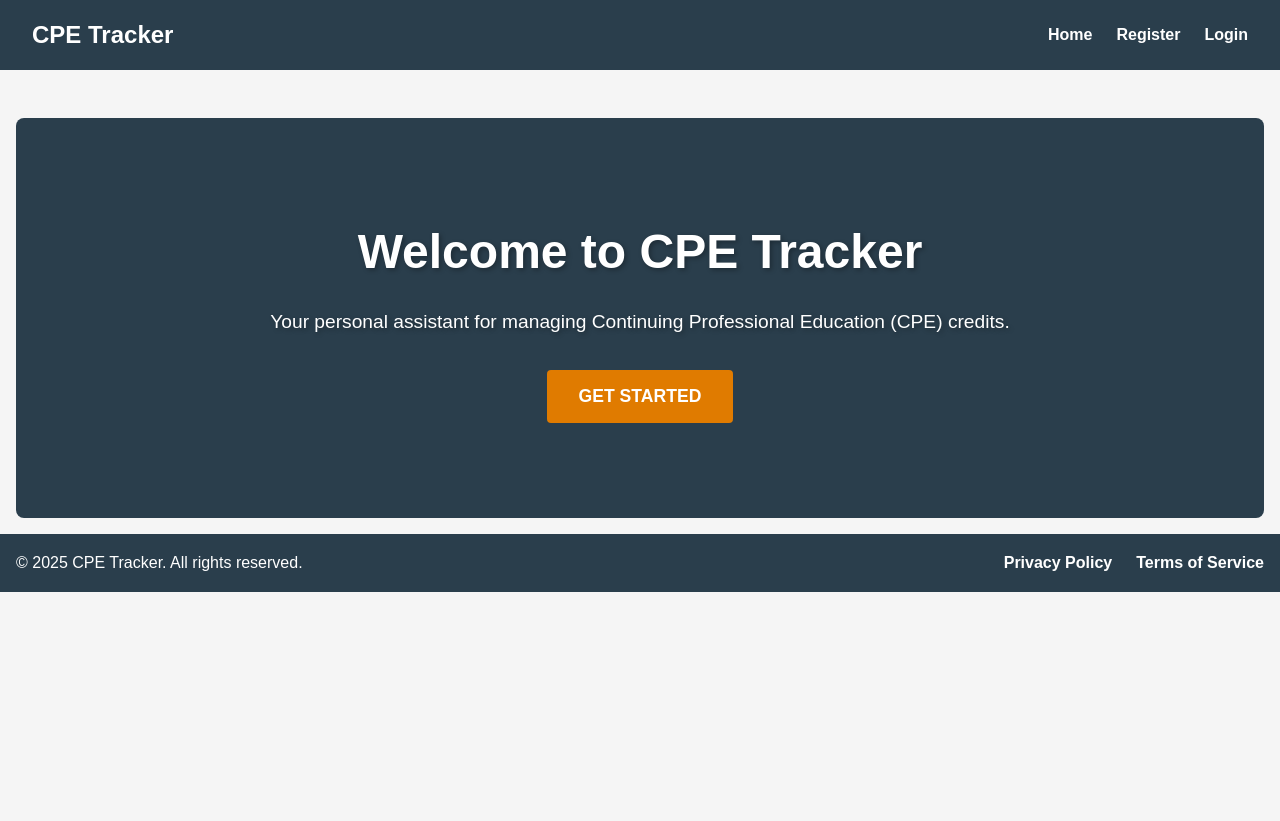
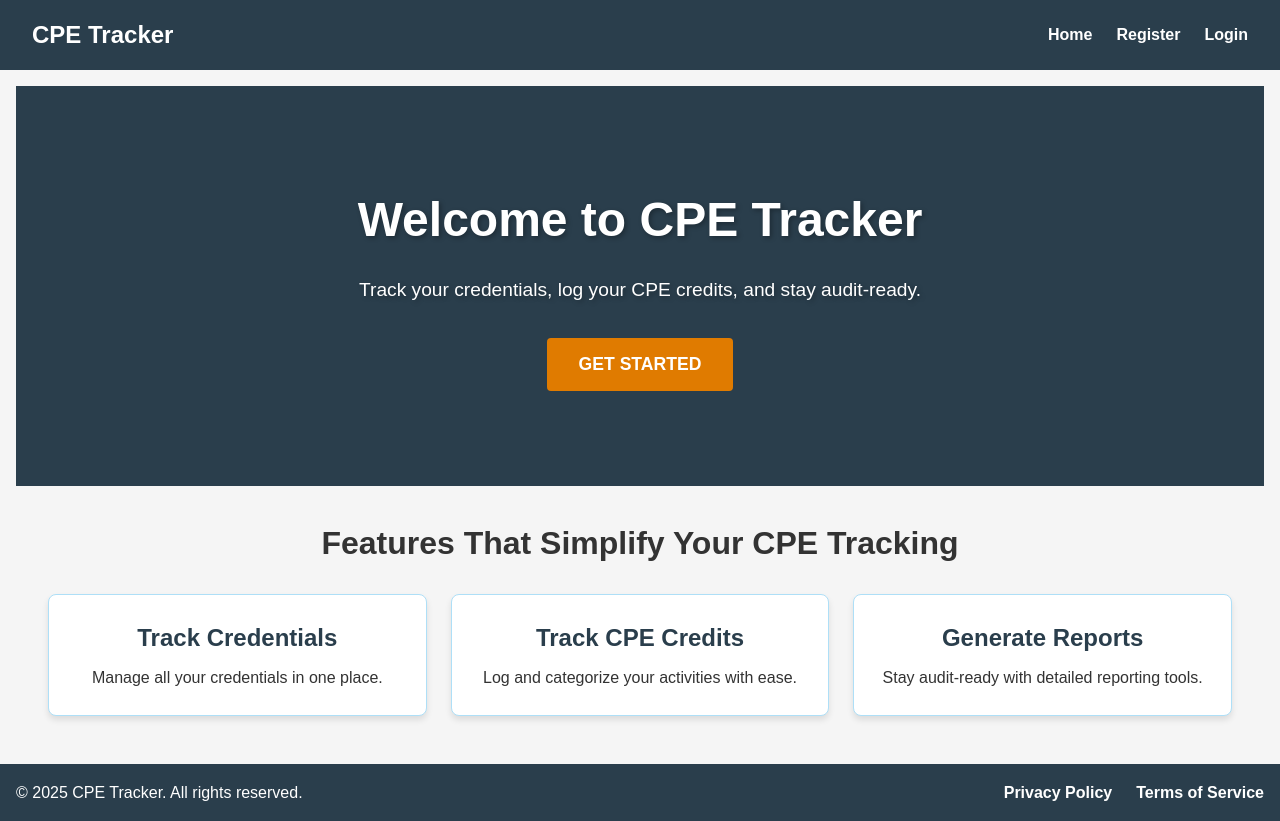
Before and after one commit to joshstandley/cpe-tracker, a React (Vite) app in the folder client/: page / in a window 1280 px wide. Before the commit the page ends 800 px from the top, so only its background shows below. Built offline with nearby package versions, Linux system fonts and the light colour scheme.

Commit message:
Updated Home.jsx and home.css to include features section and improved layout.

```diff
--- a/client/src/pages/Home.jsx
+++ b/client/src/pages/Home.jsx
@@ -1,17 +1,36 @@
 import React from "react";
-import { Link } from "react-router-dom";
-import "../styles/home.css";  // Assuming we create a home.css file for styling
+import "../styles/home.css";
 
 function Home() {
   return (
-    <div className="hero-section">
-      <div className="hero-content">
-        <h1>Welcome to CPE Tracker</h1>
-        <p>Your personal assistant for managing Continuing Professional Education (CPE) credits.</p>
-        <Link to="/register">
+    <div>
+      {/* Hero Section */}
+      <section className="hero-section">
+        <div className="hero-content">
+          <h1>Welcome to CPE Tracker</h1>
+          <p>Track your credentials, log your CPE credits, and stay audit-ready.</p>
           <button className="cta-button">Get Started</button>
-        </Link>
-      </div>
+        </div>
+      </section>
+
+      {/* Features Section */}
+      <section className="features-section">
+        <h2 className="section-heading">Features That Simplify Your CPE Tracking</h2>
+        <div className="features-grid">
+          <div className="feature-card">
+            <h3>Track Credentials</h3>
+            <p>Manage all your credentials in one place.</p>
+          </div>
+          <div className="feature-card">
+            <h3>Track CPE Credits</h3>
+            <p>Log and categorize your activities with ease.</p>
+          </div>
+          <div className="feature-card">
+            <h3>Generate Reports</h3>
+            <p>Stay audit-ready with detailed reporting tools.</p>
+          </div>
+        </div>
+      </section>
     </div>
   );
 }
--- a/client/src/styles/global.css
+++ b/client/src/styles/global.css
@@ -9,11 +9,11 @@
 
 /* Root Variables for Colors */
 :root {
-  --primary-color: #2A3E4C; /* Deep, muted blue-gray */
-  --secondary-color: #AEDFF7; /* Light, fresh blue */
-  --accent-color: #FFC857; /* Warm, golden yellow */
-  --background-color: #F5F5F5; /* Neutral light gray */
-  --text-color: #333333; /* Dark gray */
+  --primary-color: #2A3E4C;
+  --secondary-color: #AEDFF7;
+  --accent-color: #FFC857;
+  --background-color: #F5F5F5;
+  --text-color: #333333;
 }
 
 /* Body Styles */
@@ -25,6 +25,7 @@ body {
   line-height: 1.6;
   -webkit-font-smoothing: antialiased;
   -moz-osx-font-smoothing: grayscale;
+  overflow-x: hidden; /* Prevent horizontal scrolling */
 }
 
 /* Links */
--- a/client/src/styles/home.css
+++ b/client/src/styles/home.css
@@ -1,15 +1,20 @@
 /* Home Page - Hero Section Styling */
 .hero-section {
+  position: relative;
+  left: 0;
+  right: 0;
+  width: 100vw; /* Force width to span the viewport */
+  max-width: 100%; /* Prevent overflow */
   display: flex;
   justify-content: center;
   align-items: center;
-  min-height: 400px;  /* Adjust height */
-  background-color: var(--primary-color);  /* Deep muted blue-gray background */
+  min-height: 400px;
+  background-color: var(--primary-color);
   color: white;
   text-align: center;
-  padding: 2rem;
-  margin-top: 2rem;
-  border-radius: 8px;
+  padding: 2rem 0; /* Vertical padding only */
+  margin: 0; /* Reset margin */
+  box-sizing: border-box; /* Include padding in width calculation */
 }
 
 .hero-content {
@@ -44,3 +49,49 @@
   background-color: #e07b00;  /* Slightly darker shade of accent color for hover */
   color: white;
 }
+
+/* Features Section */
+.features-section {
+  padding: 2rem;
+  background-color: var(--background-color);
+  color: var(--text-color);
+  text-align: center;
+}
+
+.section-heading {
+  font-size: 2rem;
+  margin-bottom: 1.5rem;
+}
+
+.features-grid {
+  display: grid;
+  grid-template-columns: repeat(auto-fit, minmax(300px, 1fr));
+  gap: 1.5rem;
+  margin: 0 auto;
+  max-width: 1200px;
+}
+
+.feature-card {
+  background-color: white;
+  border: 1px solid var(--secondary-color);
+  border-radius: 8px;
+  padding: 1.5rem;
+  box-shadow: 0 4px 6px rgba(0, 0, 0, 0.1);
+  transition: transform 0.2s ease, box-shadow 0.2s ease;
+}
+
+.feature-card:hover {
+  transform: translateY(-5px);
+  box-shadow: 0 6px 12px rgba(0, 0, 0, 0.15);
+}
+
+.feature-card h3 {
+  font-size: 1.5rem;
+  color: var(--primary-color);
+  margin-bottom: 0.5rem;
+}
+
+.feature-card p {
+  font-size: 1rem;
+  color: var(--text-color);
+}
```
